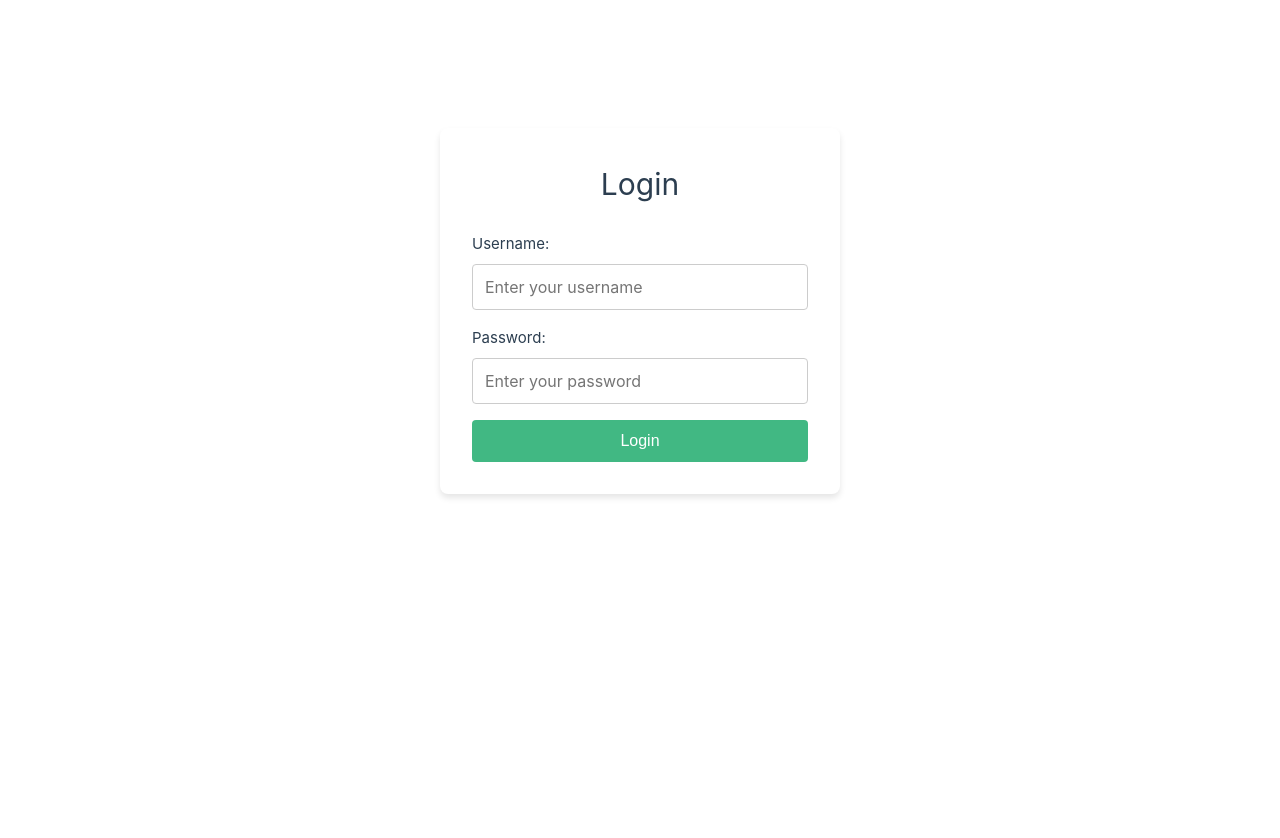
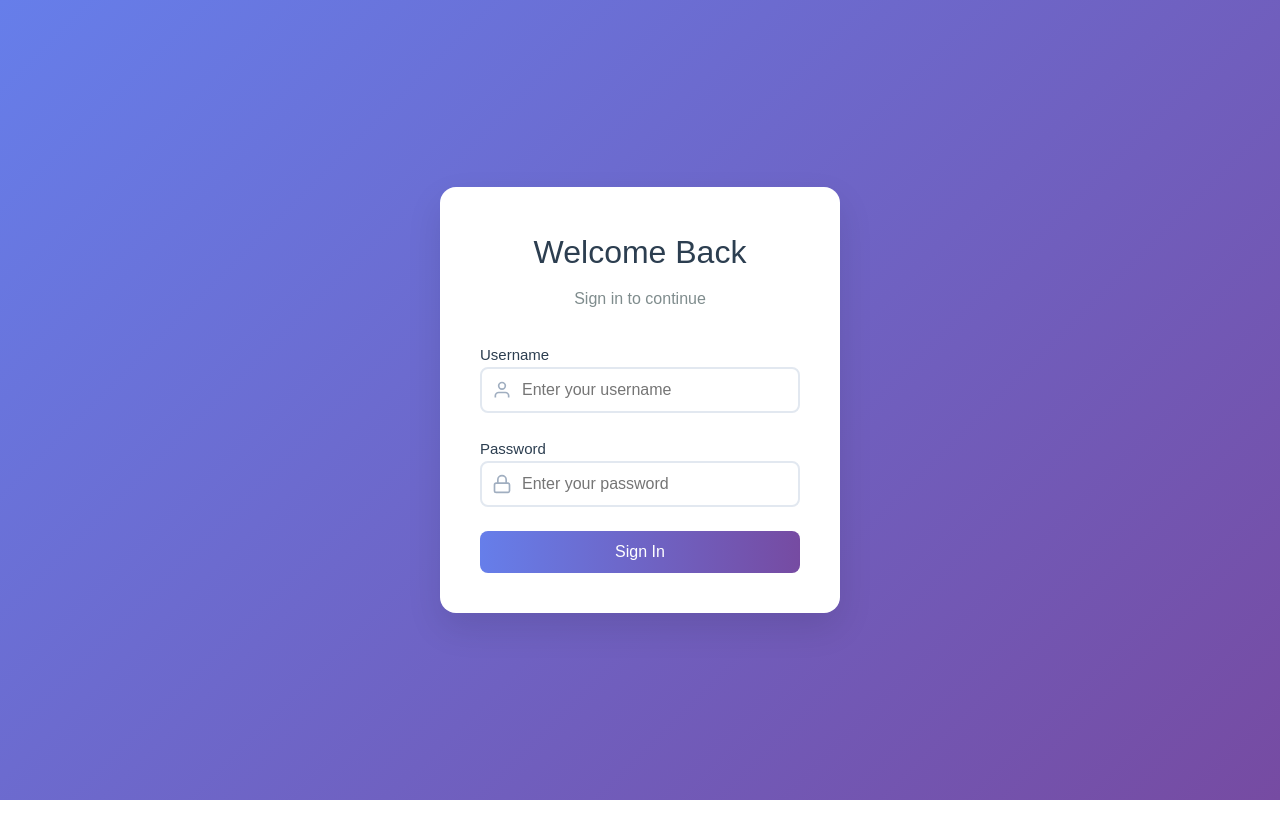
Before and after one commit to bishworup11/rick-and-morty-api-vue-js, a Vue app: page /login in a window 1280 px wide. Shown: the top 838 px of the page. After the commit the page ends 800 px from the top, so only its background shows below. Built offline with nearby package versions, Linux system fonts and the light colour scheme; the HTML template or start-up script is replaced by a standard one.

Commit message:
add login page design

```diff
--- a/src/views/LoginView.vue
+++ b/src/views/LoginView.vue
@@ -46,11 +46,27 @@ onUnmounted(() => {
 </script>
 
 <template>
+  <div class="login-wrapper">
     <div class="login-container">
-    <h1>Login</h1>
-    <form @submit.prevent="login">
+      <div class="login-header">
+        <h1>Welcome Back</h1>
+        <p>Sign in to continue</p>
+      </div>
+      <form @submit.prevent="login" class="login-form">
         <div class="form-group">
-        <label for="username">Username:</label>
+          <label for="username">Username</label>
+          <div class="input-wrapper">
+            <svg
+              xmlns="http://www.w3.org/2000/svg"
+              viewBox="0 0 24 24"
+              fill="none"
+              stroke="currentColor"
+              stroke-width="2"
+              class="input-icon"
+            >
+              <path d="M20 21v-2a4 4 0 0 0-4-4H8a4 4 0 0 0-4 4v2"></path>
+              <circle cx="12" cy="7" r="4"></circle>
+            </svg>
             <input
               id="username"
               v-model="username"
@@ -59,8 +75,21 @@ onUnmounted(() => {
               required
             />
           </div>
+        </div>
         <div class="form-group">
-        <label for="password">Password:</label>
+          <label for="password">Password</label>
+          <div class="input-wrapper">
+            <svg
+              xmlns="http://www.w3.org/2000/svg"
+              viewBox="0 0 24 24"
+              fill="none"
+              stroke="currentColor"
+              stroke-width="2"
+              class="input-icon"
+            >
+              <rect x="3" y="11" width="18" height="11" rx="2" ry="2"></rect>
+              <path d="M7 11V7a5 5 0 0 1 10 0v4"></path>
+            </svg>
             <input
               id="password"
               v-model="password"
@@ -69,65 +98,121 @@ onUnmounted(() => {
               required
             />
           </div>
-      <button type="submit">Login</button>
-      <p v-if="error" class="error">{{ error }}</p>
+        </div>
+        <button type="submit" class="login-button">
+          <span>Sign In</span>
+        </button>
+        <p v-if="error" class="error-message">{{ error }}</p>
       </form>
+    </div>
   </div>
 </template>
 
 <style scoped>
-.login-container {
-  max-width: 400px;
-  margin: 10% auto;
-  padding: 2rem;
-  background-color: #ffffff;
-  border-radius: 8px;
-  box-shadow: 0 4px 6px rgba(0, 0, 0, 0.1);
+.login-wrapper {
+  display: flex;
+  justify-content: center;
+  align-items: center;
+  min-height: 100vh;
+  background: linear-gradient(135deg, #667eea 0%, #764ba2 100%);
+  font-family: "Arial", sans-serif;
 }
 
-h1 {
+.login-container {
+  width: 100%;
+  max-width: 400px;
+  background-color: white;
+  border-radius: 16px;
+  box-shadow: 0 15px 35px rgba(0, 0, 0, 0.1);
+  padding: 2.5rem;
+  animation: fadeIn 0.6s ease-out;
+}
+
+.login-header {
   text-align: center;
-  margin-bottom: 1.5rem;
+  margin-bottom: 2rem;
+}
+
+.login-header h1 {
   color: #2c3e50;
+  margin-bottom: 0.5rem;
+  font-size: 2rem;
+}
+
+.login-header p {
+  color: #7f8c8d;
+  font-size: 1rem;
 }
 
 .form-group {
-  margin-bottom: 1rem;
+  margin-bottom: 1.5rem;
 }
 
-label {
-  display: block;
-  margin-bottom: 0.5rem;
-  color: #2c3e50;
+.input-wrapper {
+  position: relative;
+}
+
+.input-icon {
+  position: absolute;
+  left: 12px;
+  top: 50%;
+  transform: translateY(-50%);
+  width: 20px;
+  height: 20px;
+  color: #a0aec0;
+  transition: color 0.3s ease;
 }
 
 input {
   width: 100%;
-  padding: 0.75rem;
-  border: 1px solid #ccc;
-  border-radius: 4px;
+  padding: 12px 12px 12px 40px;
+  border: 2px solid #e2e8f0;
+  border-radius: 8px;
   font-size: 1rem;
+  transition: all 0.3s ease;
 }
 
-button {
+input:focus {
+  outline: none;
+  border-color: #667eea;
+}
+
+input:focus + .input-icon {
+  color: #667eea;
+}
+
+.login-button {
   width: 100%;
-  padding: 0.75rem;
-  background-color: #41b883;
+  padding: 12px;
+  background: linear-gradient(to right, #667eea, #764ba2);
   color: white;
   border: none;
-  border-radius: 4px;
+  border-radius: 8px;
   font-size: 1rem;
   cursor: pointer;
-  transition: background-color 0.3s ease;
+  transition: transform 0.3s ease;
 }
 
-button:hover {
-  background-color: #359768;
+.login-button:hover {
+  transform: translateY(-3px);
+  box-shadow: 0 7px 14px rgba(50, 50, 93, 0.1), 0 3px 6px rgba(0, 0, 0, 0.08);
 }
 
-.error {
+.error-message {
   color: #e74c3c;
   text-align: center;
   margin-top: 1rem;
+  font-size: 0.9rem;
+}
+
+@keyframes fadeIn {
+  from {
+    opacity: 0;
+    transform: translateY(20px);
+  }
+  to {
+    opacity: 1;
+    transform: translateY(0);
+  }
 }
 </style>
```
Lines whose indentation alone changed are shown as unchanged.
